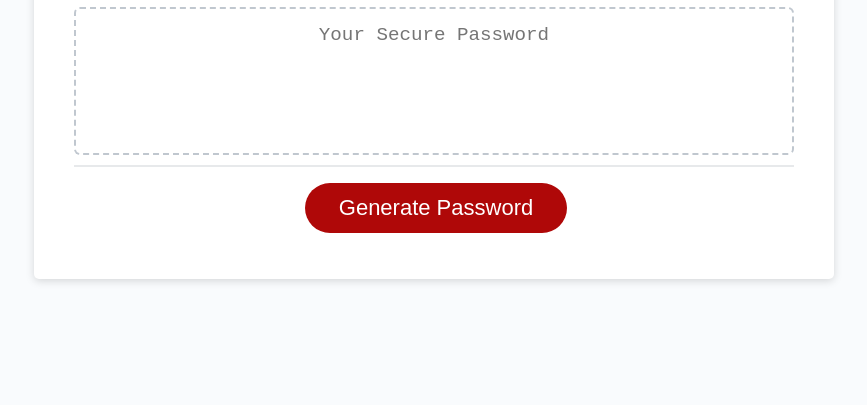
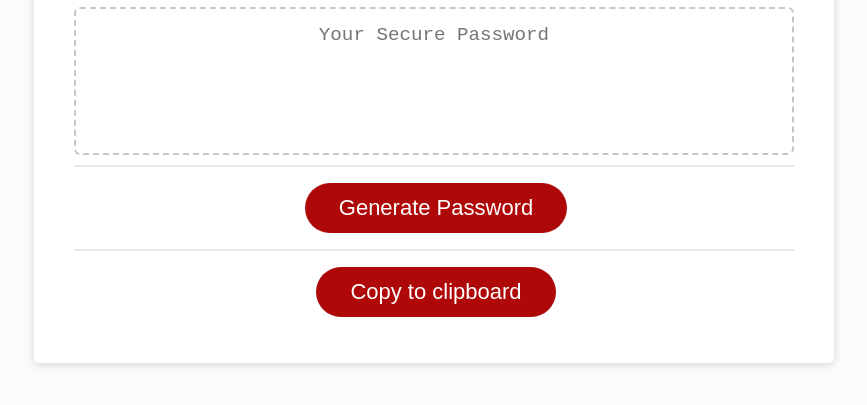
Before and after one commit to con0fav/passwordGenerator-bc03, a plain HTML site: page docs/index.html in a window 1280 px wide. Shown: the part 241-646 px from the top of the page, without its empty margins (206-1073 px from the left). Drawn offline with Linux system fonts and the light colour scheme.

Commit message:
added copy button

```diff
--- a/docs/index.html
+++ b/docs/index.html
@@ -24,6 +24,9 @@
         <div class="card-footer">
           <button id="generate" class="btn">Generate Password</button>
         </div>
+        <div class="card-footer">
+          <button id="generate" class="btn">Copy to clipboard</button>
+        </div>
       </div>
     </div>
     <script src="script.js"></script>
```
